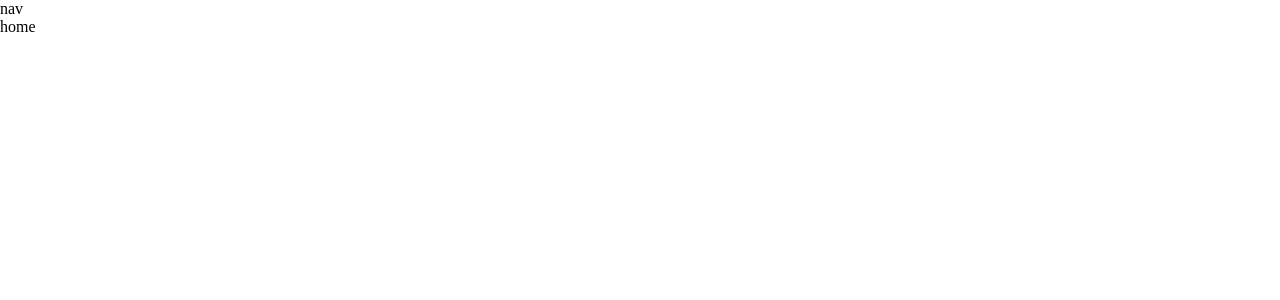
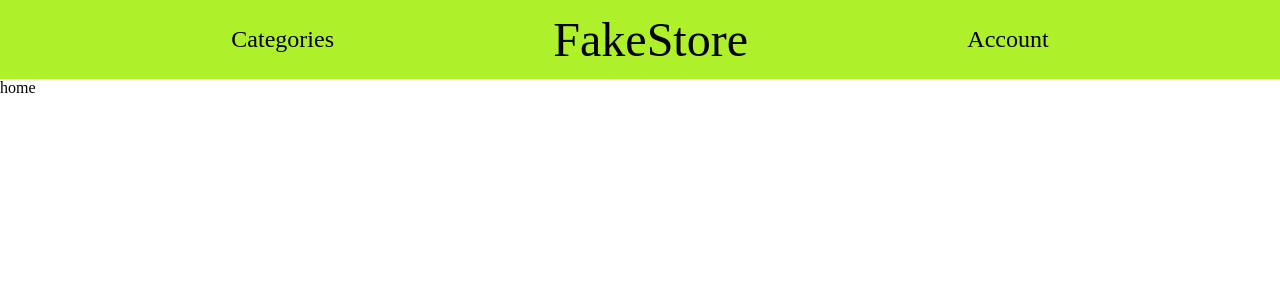
Before and after one commit to RaghRoog/fake-store, a React (Create React App) app: page / in a window 1280 px wide. Shown: the top 300 px of the page. Built offline with nearby package versions, Linux system fonts and the light colour scheme.

Commit message:
initial nav look

```diff
--- a/src/App.js
+++ b/src/App.js
@@ -2,6 +2,7 @@ import { useEffect } from "react";
 import { BrowserRouter, Routes, Route } from 'react-router-dom'
 import './App.scss'
 import Home from "./components/Home";
+import Nav from "./components/Nav";
 
 function App() {
 
@@ -16,6 +17,7 @@ function App() {
 
   return (
     <div>
+      <Nav/>
       <BrowserRouter>
         <Routes>
           <Route path="/" element={<Home/>}/>
--- a/src/App.scss
+++ b/src/App.scss
@@ -1,4 +1,4 @@
-@import './styles/nav.scss';
+@import './styles/variables.scss', './styles/nav.scss';
 
 * {
     margin: 0;
--- a/src/components/Home.js
+++ b/src/components/Home.js
@@ -1,10 +1,9 @@
-import Nav from "./Nav"
+
 
 export default function Home() {
 
     return(
         <div>
-            <Nav/>
             home
         </div>
     )
--- a/src/components/Nav.js
+++ b/src/components/Nav.js
@@ -3,8 +3,10 @@
 export default function Nav() {
 
     return(
-        <div>
-            nav
+        <div className="nav">
+            <div className="categories">Categories</div>
+            <p className="name">FakeStore</p>
+            <div className="account">Account</div>
         </div>
     )
 }
--- a/src/styles/nav.scss
+++ b/src/styles/nav.scss
@@ -0,0 +1,19 @@
+.nav{
+    width: 100%;
+    padding: 12px;
+    background-color: $mainColor;
+    display: flex;
+    align-items: center;
+    justify-content: space-evenly;
+    font-size: 24px;
+
+    .categories{
+
+    }
+    .name{
+        font-size: 48px;
+    }
+    .account{
+
+    }
+}
```
